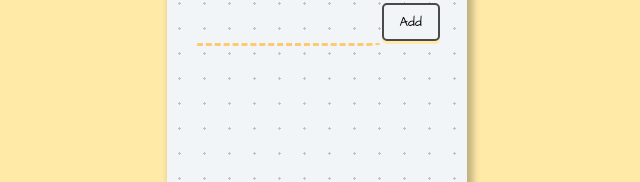
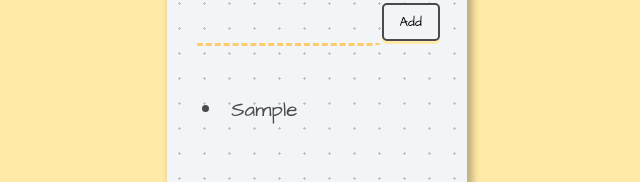
Before and after one commit to AdibaEmma/todo-list-app, a React (Create React App) app: page / in a window 1280 px wide. Both pictures are taken after typing "Sample" into the empty fields and a click on the button "Add". Shown: the part 147-329 px from the top of the page, without its empty margins (323-963 px from the left). Built offline with nearby package versions, Linux system fonts and the light colour scheme.

Commit message:
Display list items

```diff
--- a/src/components/App.jsx
+++ b/src/components/App.jsx
@@ -30,7 +30,11 @@ function App() {
         </button>
       </div>
       <div>
-        <ul></ul>
+        <ul>
+          {listItems.map((item) => {
+            return <li>{item}</li>;
+          })}
+        </ul>
       </div>
     </div>
   );
```
